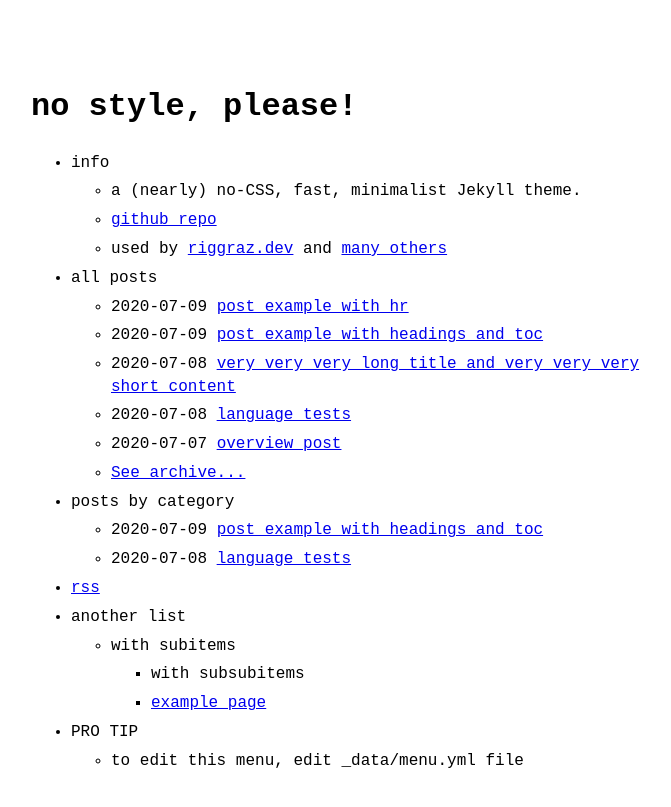
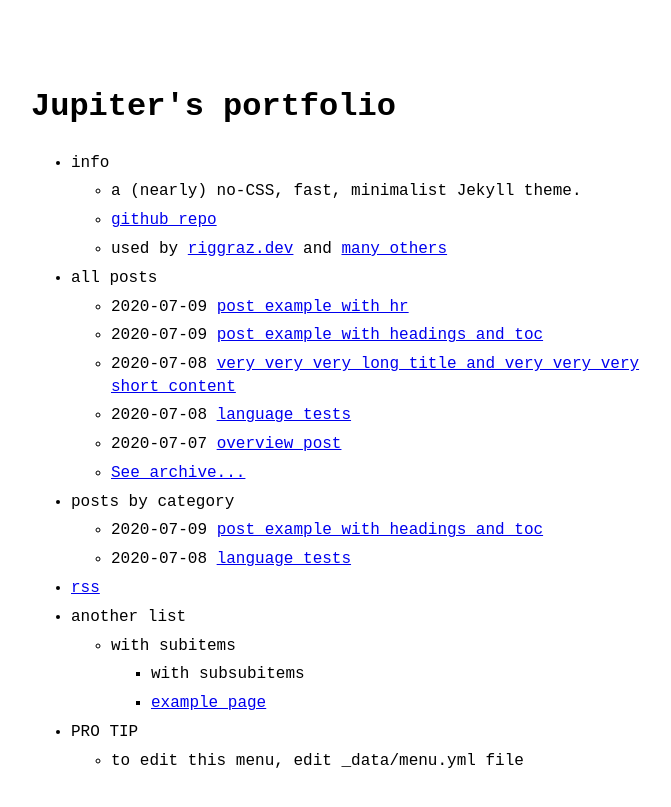
Before and after one commit to Yumin-Lim/Yumin-Lim.github.io, a Jekyll site: the page built from index.md, in a window 1280 px wide. Shown: the top 807 px of the page, without its empty margins (289-960 px from the left). Built offline with Jekyll 4.4.1, drawn with Linux system fonts in a browser that asks for light colours.

Commit message:
Update _config.yml

```diff
--- a/_config.yml
+++ b/_config.yml
@@ -1,5 +1,5 @@
-title: no style, please! # name of the site
-author: Riccardo Graziosi # name of site's author
+title: Jupiter's portfolio # name of the site
+author: Jupiter # name of site's author
 email: riccardo.graziosi97@gmail.com # email of site's author
 url: https://riggraz.dev # root address of the site
 baseurl: "" # subpath of the site, e.g. "/blog" (leave it blank "" if you're site shouldn't use a subpath)
```
